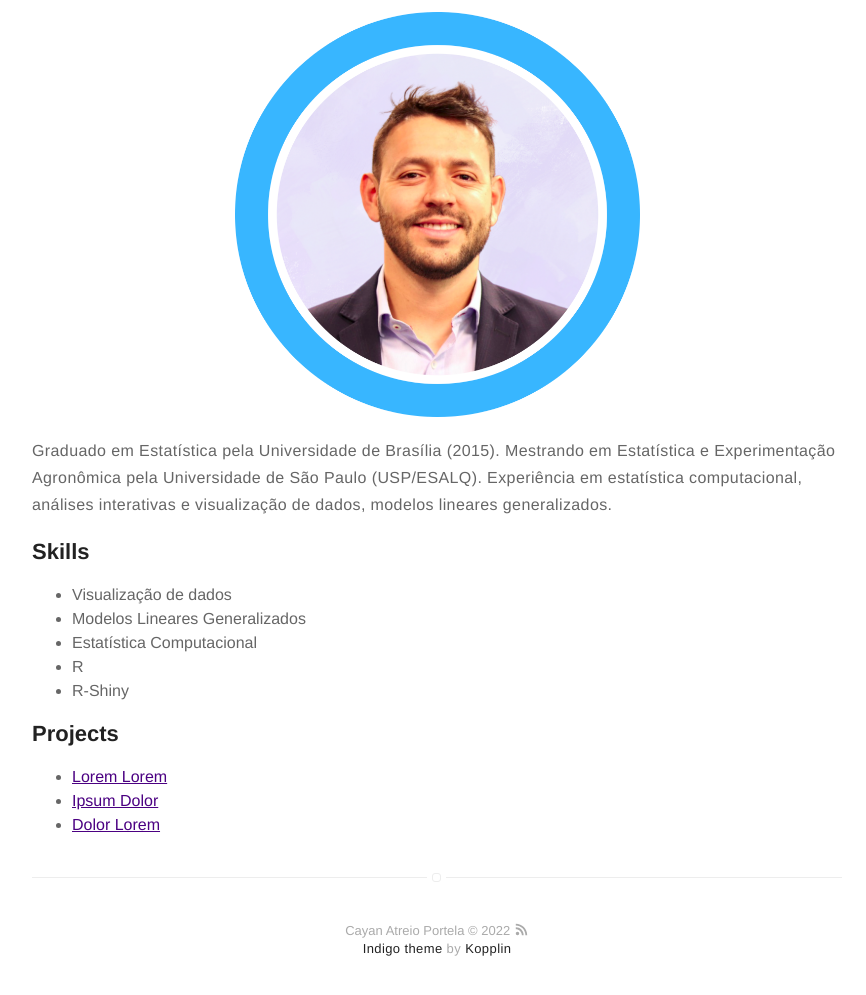
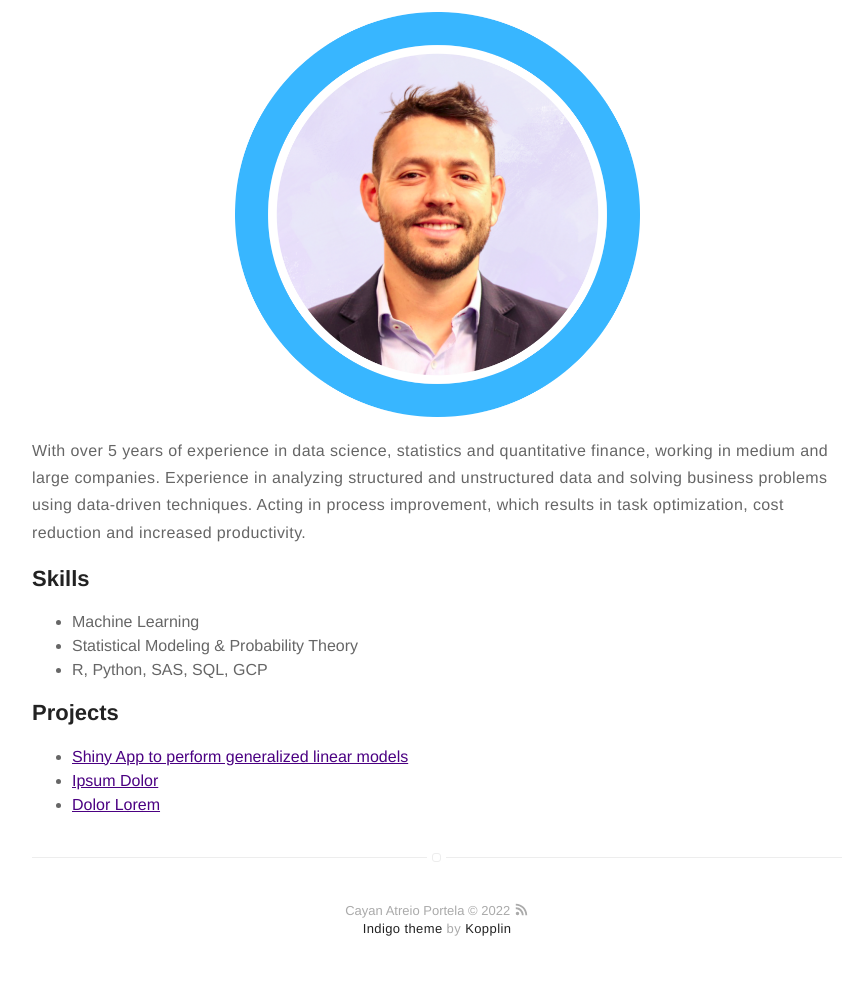
Before and after one commit to Cayan-Portela/cayan-portela.github.io, a Jekyll site: the page built from about.md, in a window 1280 px wide, cut to the strip 229-1249 px from the top of the page. Shown: the top 995 px of the strip, without its empty margins (203-1069 px from the left). Built offline with Jekyll 4.4.1, drawn with Linux system fonts in a browser that asks for light colours.

Commit message:
larger site and eng description

```diff
--- a/about.md
+++ b/about.md
@@ -4,23 +4,21 @@ layout: page
 ---
 ![Profile Image]({{ site.url }}/{{ site.picture }})
 
-<p>Graduado em Estatística pela Universidade de Brasília (2015). Mestrando em Estatística e Experimentação Agronômica pela Universidade de São Paulo (USP/ESALQ). Experiência em estatística computacional, análises interativas e visualização de dados, modelos lineares generalizados.</p>
+<p>With over 5 years of experience in data science, statistics and quantitative finance, working in medium and large companies. Experience in analyzing structured and unstructured data and solving business problems using data-driven techniques. Acting in process improvement, which results in task optimization, cost reduction and increased productivity.</p>
 
 
 <h2>Skills</h2>
 
 <ul class="skill-list">
-	<li>Visualização de dados</li>
-	<li>Modelos Lineares Generalizados</li>
-	<li>Estatística Computacional</li>
-	<li>R</li>
-	<li>R-Shiny</li>
+	<li>Machine Learning</li>
+	<li>Statistical Modeling & Probability Theory</li>
+	<li>R, Python, SAS, SQL, GCP</li>
 </ul>
 
 <h2>Projects</h2>
 
 <ul>
-	<li><a href="https://github.com/">Lorem Lorem</a></li>
+	<li><a href="https://cayan.shinyapps.io/glm-app">Shiny App to perform generalized linear models</a></li>
 	<li><a href="https://github.com/">Ipsum Dolor</a></li>
 	<li><a href="https://github.com/">Dolor Lorem</a></li>
 </ul>
```
